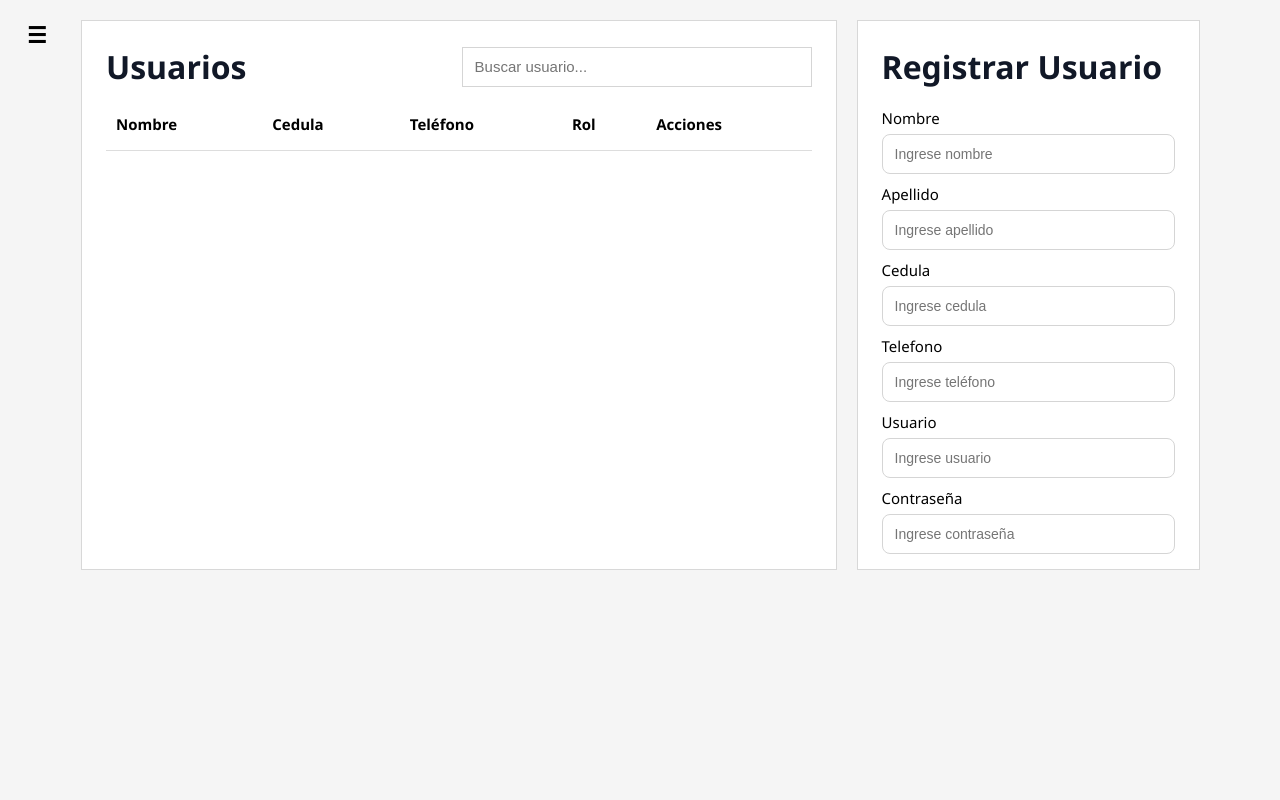
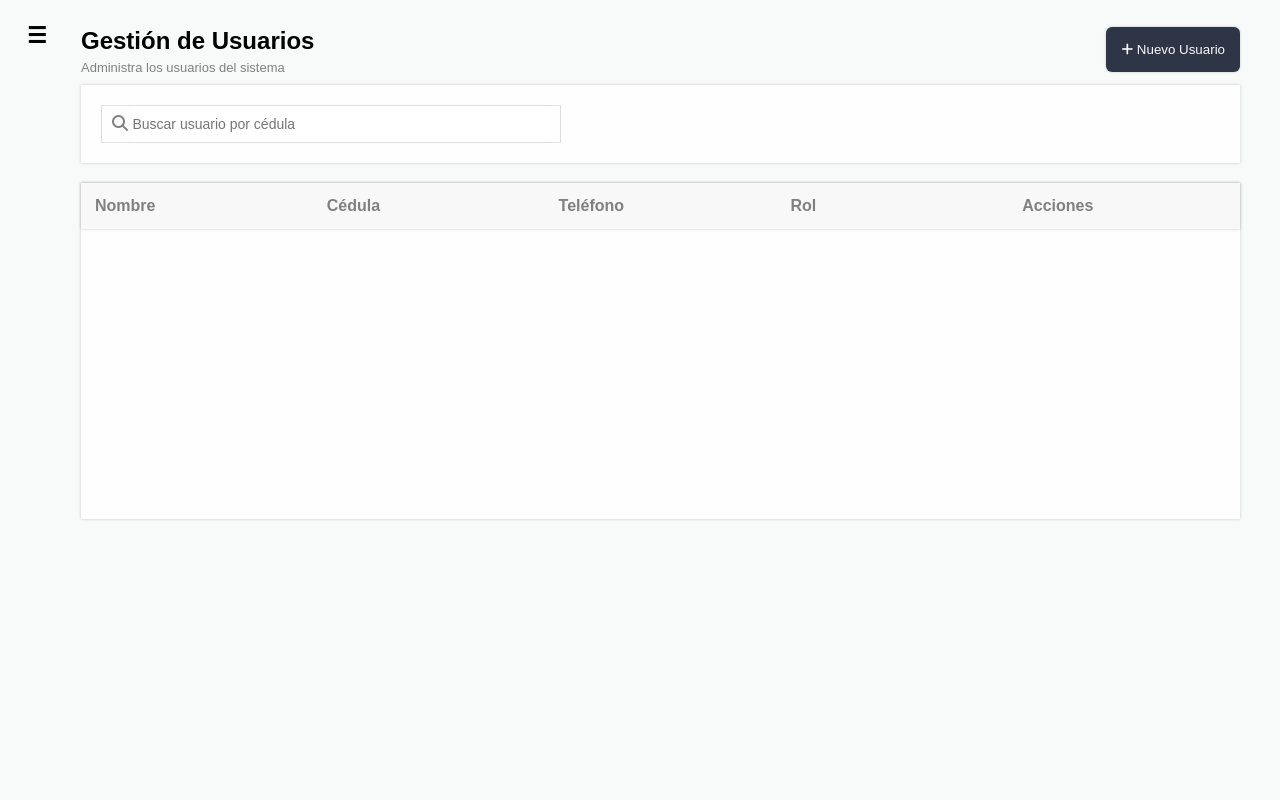
Before and after one commit to JPabloExe/sistema-de-ventas, a Flask app: page /usuarios in a window 1280 px wide. Run offline with Flask 3, Linux system fonts and the light colour scheme; data that the repository does not hold is empty.

Commit message:
Crud de usuarios terminado

```diff
--- a/routes/usuarios.py
+++ b/routes/usuarios.py
@@ -18,7 +18,7 @@ def registrar_usuario():
             datos['telefono'],
             datos['usuario'],
             datos['contrasena'],
-            datos['id_cargo']
+            datos['cargo']
         )
 
         UsuarioRepository.registrarUsuario(usuario)
@@ -52,13 +52,14 @@ def obtener_usuarios():
                 'No hay usuarios registrados',
                 None
             )
-        else:
-            return api_response(
-                True,
-                'success',
-                'Usuarios obtenidos',
-                usuarios
-            )
+
+        return api_response(
+            True,
+            'success',
+            'Usuarios obtenidos',
+            usuarios
+        )
+
     except Exception as e:
         return api_response(
             False,
@@ -90,3 +91,59 @@ def eliminar_usuario():
             str(e.msg),
             None
         )
+
+@usuarios_bp.route('/buscarUsuario', methods=['GET'])
+def buscar_usuario():
+
+    cedula = request.args.get('cedula')
+
+    try:
+
+        usuario = UsuarioRepository.buscarUsuario(cedula)
+
+        if usuario == None:
+            return api_response(
+                False,
+                'error',
+                'Usuario no encontrado',
+                None
+            )
+
+        return api_response(
+            True,
+            'success',
+            'Usuario encontrado',
+            usuario
+        )
+
+    except Exception as e:
+        return api_response(
+            False,
+            'exception',
+            str(e.msg),
+            None
+        )
+
+@usuarios_bp.route('/actualizarUsuario', methods=['PUT'])
+def actualizar_usuario():
+
+    datosActualizados = request.json
+
+    try:
+
+        UsuarioRepository.actualizarUsuario(datosActualizados)
+
+        return api_response(
+            True,
+            'success',
+            'Usuario actualizado',
+            None
+        )
+
+    except Exception as e:
+        return api_response(
+            False,
+            'exception',
+            str(e.msg),
+            None
+        )
--- a/static/css/inventario.css
+++ b/static/css/inventario.css
@@ -12,7 +12,7 @@ body button, a, i {
 .contenedor-inventario {
     display: flex;
     flex-direction: column;
-    padding: 0px 20px 20px 20px;
+    padding: 5px 20px 20px 20px;
 }
 
 .header {
@@ -174,6 +174,10 @@ body button, a, i {
     width: 100%;
     table-layout: fixed;
     height: 60px;
+}
+
+.tabla-productos tbody tr:hover {
+    background-color: #f5f5f5;
 }
 
 /* ESTILOS EXTRA */
--- a/static/css/usuarios.css
+++ b/static/css/usuarios.css
@@ -1,69 +1,60 @@
 /* =========================
    GENERAL
 ========================= */
-
-*{
-    margin:0;
-    padding:0;
-    box-sizing:border-box;
+body button, a, i {
+    cursor: pointer;
 }
 
-body{
-    background:#f5f5f5;
-    font-family:"Segoe UI",sans-serif;
-    display: flex;
+.usuarios-container{
+    width:100%;
+    padding: 15px 20px 20px 20px;
 }
 
-body i, button {
-    cursor:pointer;
+.page-header{
+    display: flex;
+    justify-content: space-between;
+    align-items: center;
 }
 
-/* =========================
-   LAYOUT
-========================= */
-
-.usuarios-container{
-    display:grid;
-    grid-template-columns: 2.2fr 1fr;
-    gap:20px;
-    padding:20px;
+.panel-header {
+    display: flex;
+    flex-direction: column;
+    margin-bottom: 20px;
+    background: #FEFEFE;
+    padding: 20px;
+    box-shadow: 0px 0px 3px 0px rgba(0, 0, 0, 0.2);
 }
 
-/* =========================
-   PANEL
-========================= */
-
-.panel{
-    height: 550px;
-    background:#fff;
-    border:1px solid #d8d8d8;
-    padding: 24px;
-    animation:fadeIn .3s ease;
+.div-presentacion {
+    display: flex;
+    flex-direction: column;
+    margin-bottom: 10px;
+    gap: 5px;
 }
 
-.formulario-panel {
-    overflow-y: auto;
+.div-presentacion p {
+    margin-top: 0%;
+    color: gray;
+    font-size: small;
 }
 
-
-/* =========================
-   HEADER
-========================= */
-
-.panel-header{
-    display:flex;
-    justify-content:space-between;
-    align-items:center;
-    margin-bottom:10px;
+.div-presentacion h2 {
+    margin-bottom: 0;
+    margin-top: 5%;
 }
 
-.panel-header h2,
-.formulario-panel h2{
-    font-size:2rem;
-    font-weight:600;
-    color:#111827;
+.btn-nuevo-usuario{
+    padding: 15px;
+    border: none;
+    border-radius: 6px;
+    color: #F8FAF9;
+    background-color: #2E3547;
+    box-shadow: 0px 0px 3px 0px rgba(0, 0, 0, 0.2);
 }
 
+.btn-nuevo-usuario:hover{
+    background:#1f2c43;
+}
 /* =========================
    BUSQUEDA
 ========================= */
@@ -82,29 +73,63 @@ body i, button {
 ========================= */
 
 .tabla-usuarios{
-    width:100%;
-    border-collapse:collapse;
+    width: 100%;
+    table-layout: fixed;
+    background: #FEFEFE;
+    font-family: Arial, sans-serif;
+    border-collapse: separate;
+    border-spacing: 0;
+    margin-top: 10px;
+    box-shadow: 0px 0px 3px 0px rgba(0, 0, 0, 0.2);
 }
 
 .tabla-usuarios th{
-    text-align:left;
-    padding:16px 10px;
-    border-bottom:1px solid #ddd;
-    font-size:15px;
+    padding: 14px;
+    text-align: left;
+    color: gray;
 }
 
-.tabla-usuarios td{
-    padding:18px 10px;
-    border-bottom:1px solid #eee;
-    font-size:15px;
+.tabla-usuarios thead {
+    display: table;
+    width: 100%;
+    box-shadow: 0px 0px 3px 0px rgba(0, 0, 0, 0.2);
+    background-color: #F8F8F8;
+}
+.tabla-usuarios tbody td {
+    font-weight: bolder;
+    padding-left: 14px;
 }
 
-.tabla-usuarios tbody tr{
-    transition:.2s;
+
+.tabla-usuarios thead tr {
+    display: table;
+    width: 100%;
+    table-layout: fixed;
 }
 
-.tabla-usuarios tbody tr:hover{
-    background:#fafafa;
+.tabla-usuarios th {
+    padding: 14px;
+    text-align: left;
+    color: gray;
+}
+
+/* TBODY CON SCROLL */
+.tabla-usuarios tbody {
+    display: block;
+    height: 290px;
+    overflow-y: auto;
+}
+
+/* FILAS */
+.tabla-usuarios tbody tr {
+    display: table;
+    width: 100%;
+    table-layout: fixed;
+    height: 60px;
+}
+
+.tabla-usuarios tbody tr:hover {
+    background-color: #f5f5f5;
 }
 
 /* =========================
@@ -148,22 +173,6 @@ body i, button {
 
 .btn-eliminar:hover {
     color:#bb2d3b;
-}
-
-.btn-registrar{
-    width:100%;
-    height:44px;
-    border:none;
-    color: white;
-    background-color: #324154;
-    border-radius:8px;
-    font-size:15px;
-    transition:.2s;
-    margin-top: 15px;
-}
-
-.btn-registrar:hover{
-    background:#17263b;
 }
 
 /* =========================
@@ -265,3 +274,64 @@ body i, button {
     color: white;
     background-color: #8b2e2e;
 }
+
+.div-input {
+    border: solid #DEDEDE 1px;
+    background-color: #FEFEFE;
+    width: 40%;
+    padding-left: 10px;
+    color: gray;
+}
+
+.input-buscar-usuarios {
+    width: 90%;
+    padding: 10px 10px 10px 0px;
+    border: none;
+    font-size: 14px;
+    outline: none;
+}
+
+input[type=number]::-webkit-inner-spin-button,
+input[type=number]::-webkit-outer-spin-button {
+    -webkit-appearance: none;
+    margin: 0;
+}
+
+.dialog-usuarios {
+    background-color: #FFFFFF;
+    padding: 20px 80px 30px;
+    height: 500px;
+    border-radius: 8px;
+    box-shadow: 0px 0px 3px 0px rgba(0, 0, 0, 0.2);
+    border: none;
+}
+
+.dialog-botones {
+    display: flex;
+    padding-top: 20px;
+    justify-content: space-around;
+    gap: 10px;
+
+}
+
+.dialog-botones button {
+    color: black;
+    border: none;
+    padding: 8px 12px 8px 12px;
+    border-radius: 8px;
+    font-size: medium;
+}
+
+.btn-accion-dialog {
+    background-color: #2E3547;
+    color: white !important;
+}
+
+.btn-accion-dialog:hover {
+    background:#1f2c43;
+}
+
+.btn-cancelar {
+    background-color: #cecece;
+
+}
--- a/static/js/api/usuariosApi.js
+++ b/static/js/api/usuariosApi.js
@@ -29,3 +29,25 @@ export async function eliminarUsuario(cedula) {
     return await respuesta.json();
 
 }
+
+export async function buscarUsuario(cedula) {
+
+    const respuesta = await fetch(`${URL_API}/buscarUsuario?cedula=${cedula}`, {
+        method: "GET"
+    });
+
+    return await respuesta.json();
+
+}
+
+export async function actualizarUsuario(datosActualizados) {
+
+    const respuesta = await fetch(`${URL_API}/actualizarUsuario`, {
+        method: "PUT",
+        headers: { "Content-Type": "application/json" },
+        body: JSON.stringify(datosActualizados)
+    });
+
+    return await respuesta.json();
+
+}
--- a/static/js/controllers/inventarioController.js
+++ b/static/js/controllers/inventarioController.js
@@ -90,7 +90,7 @@ export async function actualizarProductoController(formulario) {
 export async function buscarProductoController(codigo) {
 
     const info = await buscarProducto(codigo);
-    const prodToList = [];
+    const productList = [];
 
     if (!info.ok) {
 
@@ -99,9 +99,9 @@ export async function buscarProductoController(codigo) {
 
     }
 
-    prodToList.push(info.data);
+    productList.push(info.data);
 
-    llenarTablaInventario(prodToList);
+    llenarTablaInventario(productList);
     mostrarToast(info.message, info.type);
 
 }
--- a/static/js/controllers/usuariosController.js
+++ b/static/js/controllers/usuariosController.js
@@ -1,19 +1,19 @@
-import {
-    llenarTablaUsuarios
-} from "../ui/usuariosUI.js";
+import { URL_API } from "../config/config.js";
+
+import { mostrarToast } from "../components/toast.js";
 
 import {
+    llenarTablaUsuarios,
     obtenerDatosFormularioUsuarios
 } from "../ui/usuariosUI.js";
 
 import {
     registrarUsuario,
     obtenerUsuarios,
-    eliminarUsuario
+    eliminarUsuario,
+    buscarUsuario,
+    actualizarUsuario
 } from "../api/usuariosApi.js";
-
-
-import { mostrarToast } from "../components/toast.js";
 
 export async function eliminarUsuarioController(cedula) {
 
@@ -27,7 +27,6 @@ export async function eliminarUsuarioController(cedula) {
     }
 
     mostrarToast(info.message, info.type);
-    cargarUsuarios();
 
 }
 
@@ -61,3 +60,39 @@ export async function cargarUsuarios() {
     mostrarToast(info.message, info.type);
 
 }
+
+export async function buscarUsuarioController(cedula) {
+
+    const info = await buscarUsuario(cedula);
+    const userList = [];
+
+    if (!info.ok) {
+
+        mostrarToast(info.message, info.type);
+        return;
+
+    }
+
+    userList.push(info.data);
+
+    llenarTablaUsuarios(userList);
+    mostrarToast(info.message, info.type);
+
+}
+
+export async function actualizarUsuarioController() {
+
+    const datosActualizados = obtenerDatosFormularioUsuarios();
+
+    const info = await actualizarUsuario(datosActualizados);
+
+    if (!info.ok) {
+
+        mostrarToast(info.message, info.type);
+        return;
+
+    }
+
+    mostrarToast(info.message, info.type);
+
+}
--- a/static/js/pages/usuarios.js
+++ b/static/js/pages/usuarios.js
@@ -4,13 +4,16 @@ import {
     obtenerDatosFormularioUsuarios,
     limpiarFormulario,
     llenarTablaUsuarios,
-    inicializarDialogEliminar
+    inicializarDialogEliminar,
+    llenarFormularioUsuarios
 } from "../ui/usuariosUI.js"
 
 import {
     registrarUsuarioController,
     cargarUsuarios,
-    eliminarUsuarioController
+    eliminarUsuarioController,
+    buscarUsuarioController,
+    actualizarUsuarioController
 } from "../controllers/usuariosController.js";
 
 document.addEventListener("DOMContentLoaded", () => {
@@ -21,17 +24,96 @@ document.addEventListener("DOMContentLoaded", () => {
 
 });
 
+// Registrar usuarios
+document.addEventListener("DOMContentLoaded", () => {
+
+    const botonAbrirRegistrar = document.getElementById("btn-nuevo-usuario");
+    const botonCerrar = document.getElementById("btn-cancelar");
+    const dialog = document.getElementById("dialog-usuarios");
+    const btnAccion = document.getElementById("btn-accion-dialog");
+    const form = document.getElementById("form-usuarios");
+    const tbody = document.getElementById("tbody-usuarios");
+
+    let modo = null;
+
+    tbody.addEventListener("click", (e) => {
+        const boton = e.target.closest(".btn-actualizar");
+
+        if (boton) {
+            modo = "actualizar";
+
+            llenarFormularioUsuarios(boton);
+
+            btnAccion.textContent = "Actualizar";
+
+            dialog.showModal();
+        }
+    });
+
+
+    botonAbrirRegistrar.addEventListener("click", () => {
+        modo = "registrar";
+        limpiarFormulario(form);
+        btnAccion.textContent = "Registrar";
+
+        dialog.showModal();
+    });
+
+
+    botonCerrar.addEventListener("click", () => {
+        dialog.close();
+    });
+
+
+    form.addEventListener("submit", async (e) => {
+        e.preventDefault();
+
+        if (modo === "registrar") {
+
+            await registrarUsuarioController();
+            console.log('entro a registrar');
+
+        } else if (modo === "actualizar") {
+
+            await actualizarUsuarioController();
+            console.log('entro a actualizar');
+
+        }
+
+        await cargarUsuarios();
+        limpiarFormulario(form);
+    });
+
+});
+
 document.addEventListener('DOMContentLoaded', () => {
 
-    const form = document.getElementById('form-registrar-usuarios');
+    const form = document.getElementById('form-usuarios');
 
     form.addEventListener("submit", async (e) => {
         e.preventDefault();
 
         await registrarUsuarioController();
-        await cargarUsuarios();
-        limpiarFormulario();
 
     });
 
 });
+
+// Buscar usuario
+document.addEventListener("DOMContentLoaded", () => {
+
+    const input = document.getElementById("input-buscar-usuarios");
+
+    input.addEventListener("input", () => {
+
+        if (input.value.trim() === "") {
+            cargarUsuarios();
+        }
+
+        if (input.value.trim().length < 8) {
+            return;
+        }
+
+        buscarUsuarioController(input.value.trim());
+    });
+});
--- a/static/js/ui/usuariosUI.js
+++ b/static/js/ui/usuariosUI.js
@@ -49,7 +49,7 @@ export function llenarTablaUsuarios(usuarios) {
         fila.innerHTML = `
 
             <tr>
-                <td>${usuario.nombre}</td>
+                <td class="nombre">${usuario.nombre}</td>
                 <td>${usuario.cedula}</td>
                 <td>${usuario.telefono}</td>
 
@@ -94,19 +94,42 @@ export function obtenerDatosFormularioUsuarios() {
         'telefono': document.getElementById('input-telefono').value,
         'usuario': document.getElementById('input-usuario').value,
         'contrasena': document.getElementById('input-contrasena').value,
-        'id_cargo': document.getElementById('select-cargo').value,
+        'cargo': document.getElementById('select-cargo').value
     }
 
 }
 
-export function limpiarFormulario() {
+export function limpiarFormulario(form) {
 
-    document.getElementById('input-nombre').value = '';
-    document.getElementById('input-apellido').value = '';
-    document.getElementById('input-cedula').value = '';
-    document.getElementById('input-telefono').value = '';
-    document.getElementById('input-usuario').value = '';
-    document.getElementById('input-contrasena').value = '';
-    document.getElementById('select-cargo').value = '0';
+    form.reset();
 
 }
+
+export function llenarFormularioUsuarios(boton) {
+
+    document.getElementById('input-nombre').value = boton.dataset.nombre;
+    document.getElementById('input-apellido').value = boton.dataset.apellido;
+    document.getElementById('input-cedula').value = boton.dataset.cedula;
+    document.getElementById('input-telefono').value = boton.dataset.telefono;
+    document.getElementById('input-usuario').value = boton.dataset.usuario;
+
+    switch (boton.dataset.cargo) {
+
+        case 'Administrador':
+            document.getElementById('select-cargo').value = '1';
+            break;
+
+        case 'Empleado':
+            document.getElementById('select-cargo').value = '2';
+            break;
+
+        case 'Supervisor':
+            document.getElementById('select-cargo').value = '3';
+            break;
+
+        default:
+            document.getElementById('select-cargo').value = '0';
+
+    }
+
+}
--- a/templates/usuarios.html
+++ b/templates/usuarios.html
@@ -10,18 +10,43 @@ Gestión de Usuarios
 
 {% block contenido %}
 
+
+
 <div class="usuarios-container">
 
-    <!-- TABLA -->
-    <section class="panel">
+    <!-- CABECERA -->
+    <div class="page-header">
+
+        <div class="div-presentacion">
+            <h2>Gestión de Usuarios</h2>
+            <p>Administra los usuarios del sistema</p>
+        </div>
+
+        <button class="btn-nuevo-usuario" id="btn-nuevo-usuario">
+            <i class="fa-solid fa-plus"></i>
+            Nuevo Usuario
+        </button>
+
+    </div>
+
+    <!-- PANEL FILTROS -->
+    <section class="panel filtros-panel">
 
         <div class="panel-header">
 
-            <h2>Usuarios</h2>
+            <div class="div-input">
+                <i class="fa-solid fa-magnifying-glass"></i>
 
-            <input type="text" class="input-busqueda" placeholder="Buscar usuario...">
+                <input id="input-buscar-usuarios" class="input-buscar-usuarios" type="number"
+                    placeholder="Buscar usuario por cédula">
+            </div>
 
         </div>
+
+    </section>
+
+    <!-- TABLA -->
+    <section class="panel tabla-panel">
 
         <div class="tabla-contenedor">
 
@@ -30,7 +55,7 @@ Gestión de Usuarios
                 <thead>
                     <tr>
                         <th>Nombre</th>
-                        <th>Cedula</th>
+                        <th>Cédula</th>
                         <th>Teléfono</th>
                         <th>Rol</th>
                         <th>Acciones</th>
@@ -45,13 +70,15 @@ Gestión de Usuarios
 
     </section>
 
-    <!-- FORMULARIO -->
+</div>
 
-    <aside class="panel formulario-panel">
+
+
+<dialog id="dialog-usuarios" class="dialog-usuarios">
 
     <h2>Registrar Usuario</h2>
 
-        <form id="form-registrar-usuarios">
+    <form id="form-usuarios">
 
         <div class="campo">
             <label>Nombre</label>
@@ -94,15 +121,19 @@ Gestión de Usuarios
             </select>
         </div>
 
-            <button type="submit" class="btn-registrar">
-                Registrar Usuario
+        <div class="dialog-botones">
+            <button type="button" class="btn-cancelar" id="btn-cancelar">
+                Cancelar
             </button>
+
+            <button type="submit" class="btn-accion-dialog" id="btn-accion-dialog">
+
+            </button>
+        </div>
 
     </form>
 
-    </aside>
-
-</div>
+</dialog>
 
 <dialog id="dialog-confirmacion" class="dialog-confirmacion">
     <p>¿Deseas borrar este producto?</p>
```
Also changed, not shown: repositories/usuario_repository.py (+52 -8 lines), static/css/ventas.css (+5 -2 lines). Lines whose indentation alone changed are shown as unchanged.
